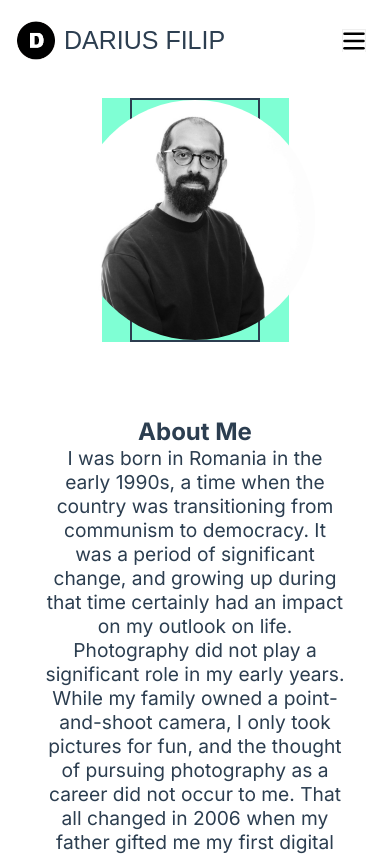
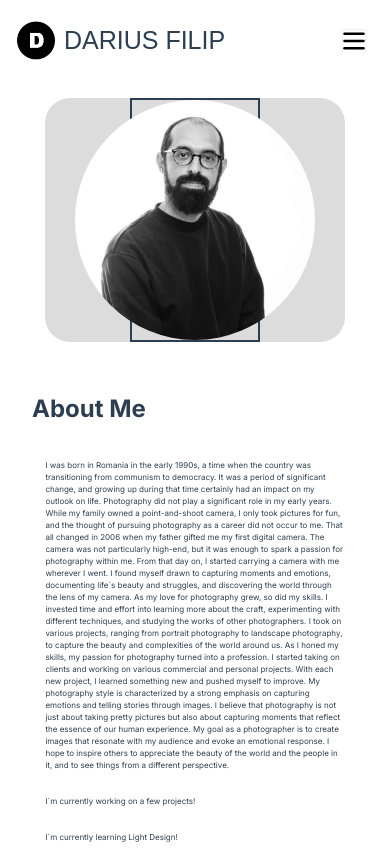
Before and after one commit to danieldraganweb/darius-filip-com-next-app, a Next.js app: page /about in a window 390 px wide. Shown: the top 855 px of the page. Built offline with nearby package versions, Linux system fonts and the light colour scheme.

Commit message:
style about page and containers

```diff
--- a/app/styles/pages/about.module.scss
+++ b/app/styles/pages/about.module.scss
@@ -10,33 +10,46 @@
   display: flex;
   flex-direction: column;
   margin: 0 auto;
-}
-
-.container{
+  line-height: 1.5;
   box-sizing: border-box;
-    display: flex;
-    flex-direction: column;
-    align-items: center;
-    width: 50%;
-    margin: 0 auto;
 }
 
 .headerContainer{
- background-color: aquamarine;
- width: 50%;
+    background-color: gainsboro;
+    width: 80%;
+    max-width: 1100px;
     display: flex;
     flex-direction: column;
     align-items: center;
     margin: 0 auto;
-  margin-bottom: 3em;
+    margin-bottom: 1em;
     margin-top: 1em;
+    border-radius: 1em;
+    // border: 2px solid $secondary-color;
 }
+
+.title{
+  box-sizing: border-box;
+    font-size: clamp(1.5rem, 5vw, 2rem);
+    font-weight: bold;
+    color:$secondary-color;
+    margin: 0;
+    padding: 0;
+    text-align: start;
+    width: 70%;
+    padding: 1em;
+
+}
+
 .imageContainer{
   width: 100%;
+  max-width: 1100px;
   display: flex;
-    flex-direction: column;
-    align-items: center;
+  flex-direction: row;
+  align-items: flex-start;
   margin: 0 auto;
+  justify-content: space-between;
+
 }
 
 .section{
@@ -45,20 +58,80 @@
     flex-direction: column;
     align-items: center;
     margin: 0 auto;
+    margin-bottom: 2em;
 }
-.title{
-    font-size: 1.5rem;
-    font-weight: bold;
-    color:$secondary-color;
-    margin: 0;
-    padding: 0;
-}
+
+
 .description{
     width: 80%;
-  text-align: center;
+    max-width: 1100px;
+    text-align: start;
     margin: 0 auto;
     margin-bottom: 1em;
     color:$secondary-color;
-  font-size: 1.2rem;
+    font-size: clamp(0.5rem, 1.5vw, 1.3rem);
+    padding: 1em;
+}
+
+@media screen and (max-width: 1240px) {
+  .main {
+    display: flex;
+    flex-direction: column;
+    align-items: center;
+    margin: 0 auto;
+    line-height: 1.5;
+    box-sizing: border-box;
 
   }
+  .imageContainer{
+    flex-direction: column;
+    align-items: center;
+    margin: 0 auto;
+    margin-bottom: 1em;
+  }
+
+}
+
+@media screen and (max-width: 768px) {
+  .main {
+    display: flex;
+    flex-direction: column;
+    align-items: center;
+    margin: 0 auto;
+    line-height: 1.5;
+    box-sizing: border-box;
+
+  }
+  .imageContainer{
+    flex-direction: column;
+    align-items: center;
+    margin: 0 auto;
+    margin-bottom: 1em;
+  }
+
+}
+
+@media screen and (max-width: 480px) {
+  .main {
+    display: flex;
+    flex-direction: column;
+    align-items: center;
+    margin: 0 auto;
+    line-height: 1.5;
+    box-sizing: border-box;
+
+  }
+  .imageContainer{
+    flex-direction: column;
+    align-items: center;
+    margin: 0 auto;
+    margin-bottom: 1em;
+    padding: auto;
+  }
+
+   .title{
+    width: 100%;
+    text-align: start;
+    padding: 1em;
+}
+}
```
Lines whose indentation alone changed are shown as unchanged.
